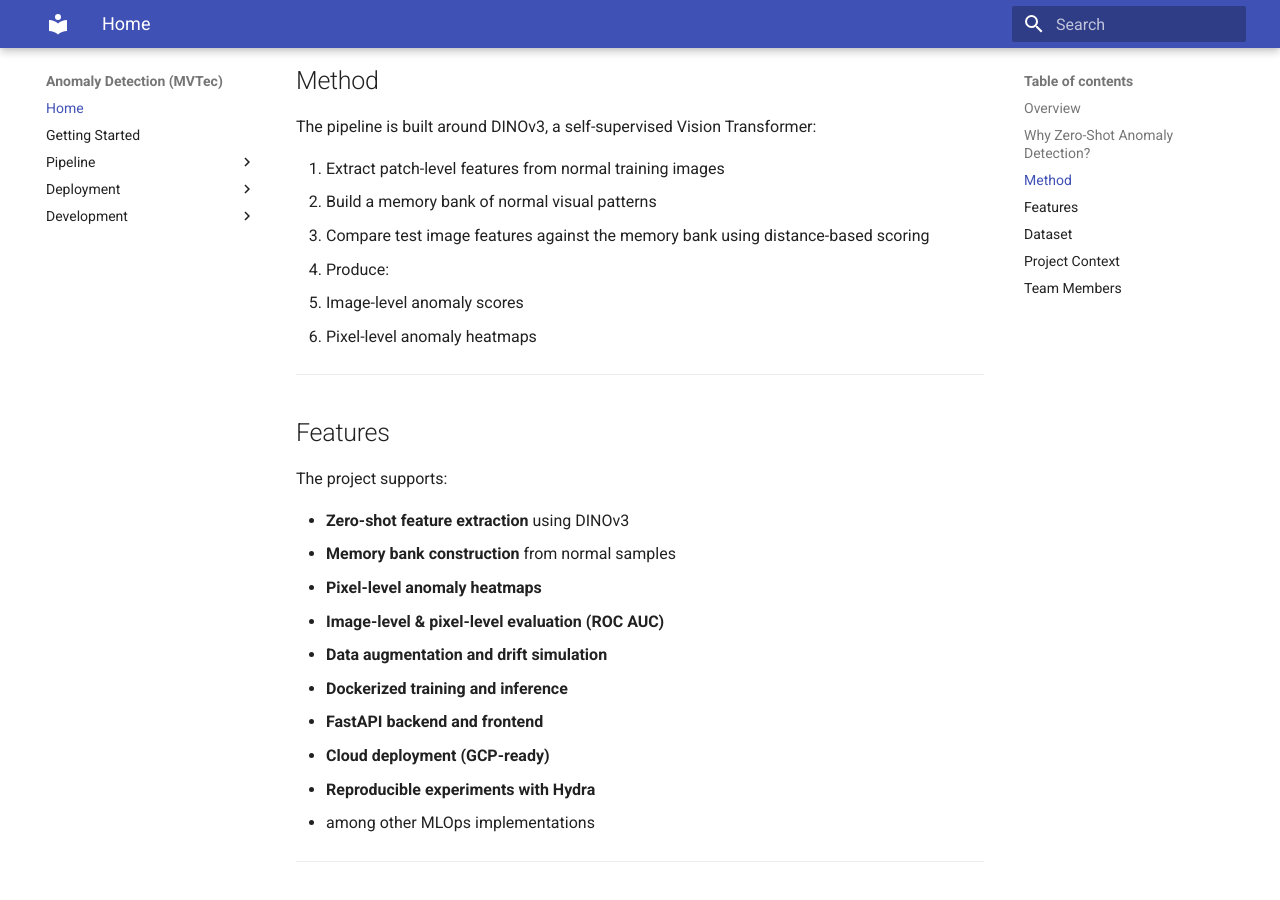
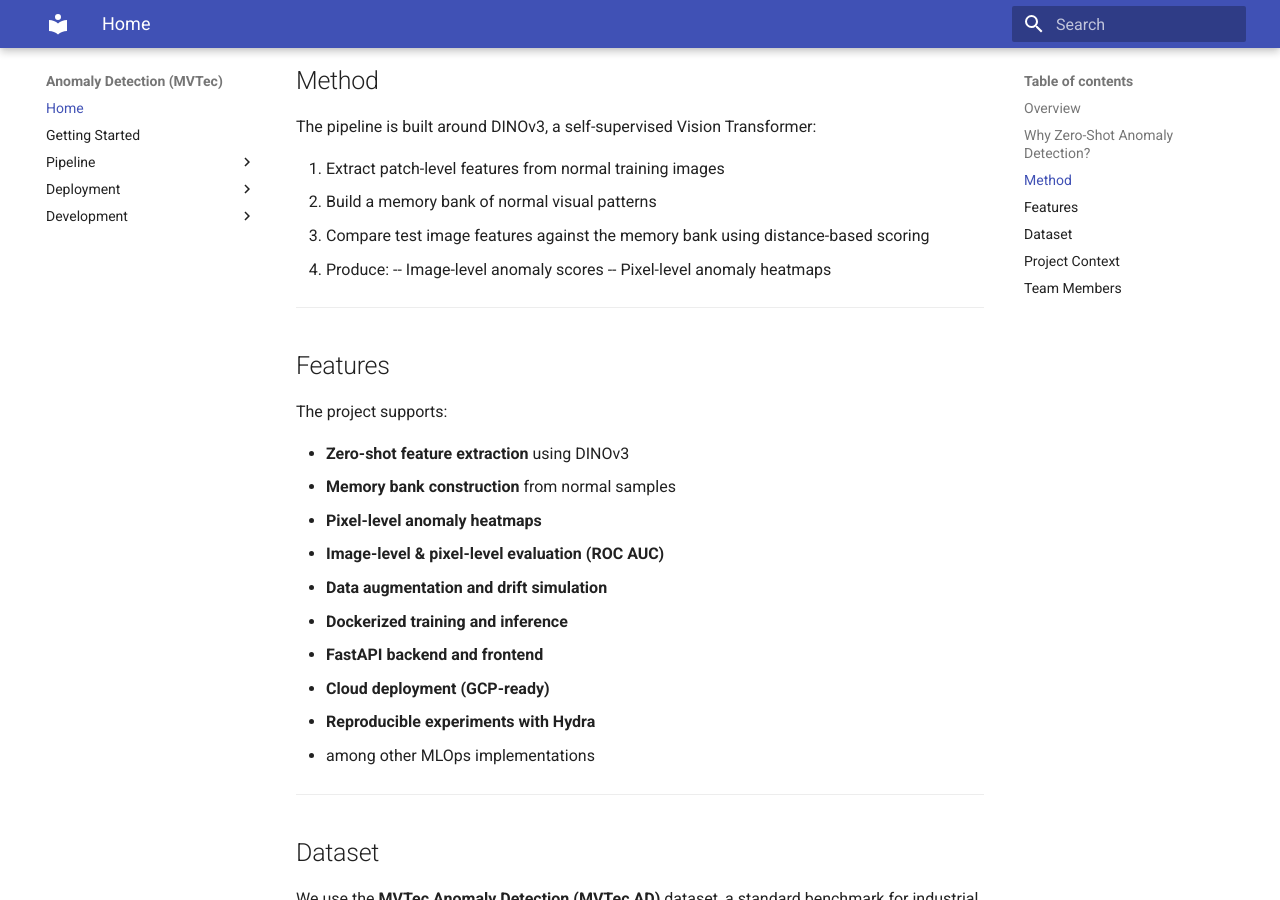
Before and after one commit to Kxlar/MLOPs_Project, an MkDocs documentation site: the page built from docs/source/index.md, in a window 1280 px wide and 900 px high, scrolled down 664 px. Built offline with MkDocs 1.6.1 and Material for MkDocs 9.7.7, drawn with Linux system fonts in a browser that asks for light colours.

```diff
--- a/docs/source/index.md
+++ b/docs/source/index.md
@@ -23,8 +23,8 @@ The pipeline is built around DINOv3, a self-supervised Vision Transformer:
 2. Build a memory bank of normal visual patterns
 3. Compare test image features against the memory bank using distance-based scoring
 4. Produce:
-   - Image-level anomaly scores
-   - Pixel-level anomaly heatmaps
+   -- Image-level anomaly scores
+   -- Pixel-level anomaly heatmaps
 
 ---
 
```
